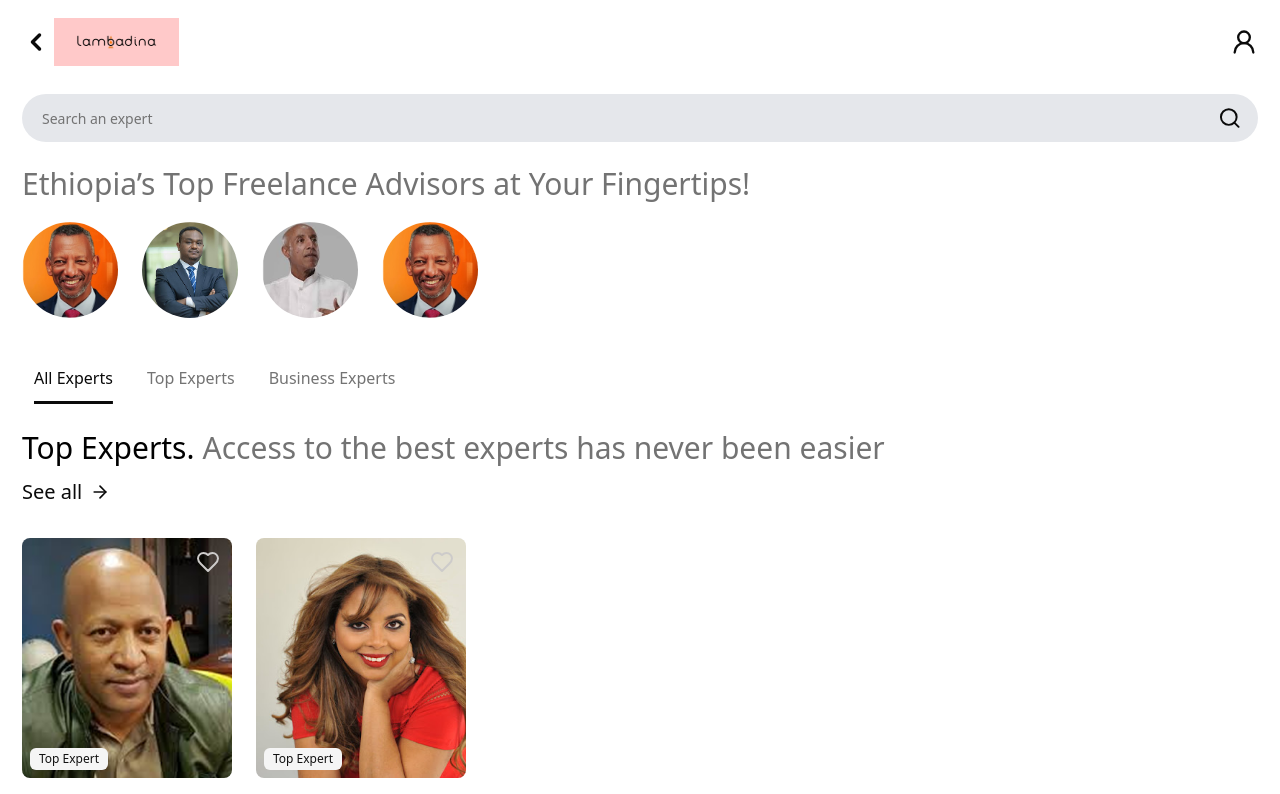
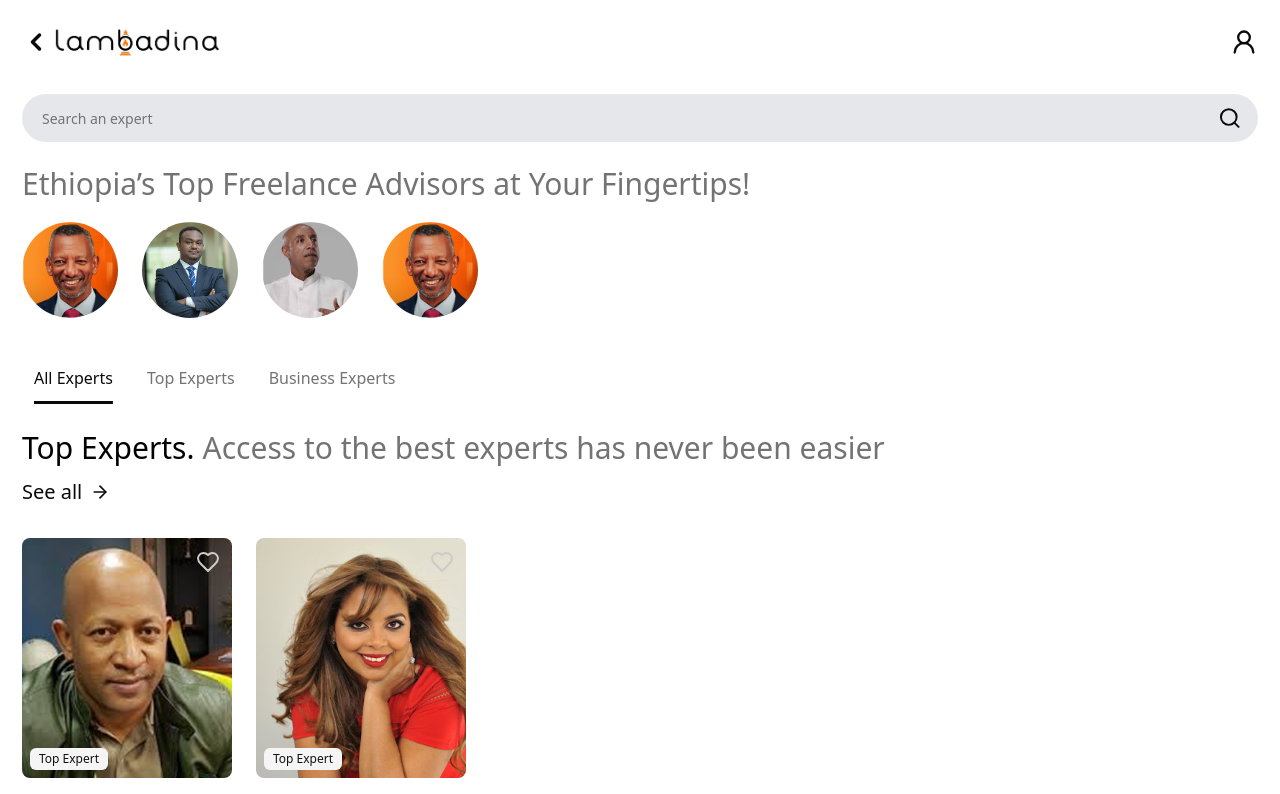
Before and after one commit to KALU-c/lambadina, a React (Vite) app: page / in a window 1280 px wide. Shown: the top 794 px of the page. Built offline with nearby package versions, Linux system fonts and the light colour scheme.

Commit message:
feat: add react-router, update Navbar logo source and Footer text color

```diff
--- a/package.json
+++ b/package.json
@@ -22,6 +22,7 @@
     "lucide-react": "^0.507.0",
     "react": "^19.1.0",
     "react-dom": "^19.1.0",
+    "react-router": "^7.5.3",
     "simple-icons": "^14.12.3",
     "tailwind-merge": "^3.2.0",
     "tailwindcss": "^4.1.5"
--- a/src/App.tsx
+++ b/src/App.tsx
@@ -1,29 +1,16 @@
-import Footer from './components/Footer'
+import { BrowserRouter, Route, Routes } from 'react-router'
 import Home from './components/Home'
-import Navbar from './components/Navbar'
-import { Button } from './components/ui/button'
-import { Input } from './components/ui/input'
+import Details from './components/Details'
 
 function App() {
 
   return (
-    <main className='pt-[10px] flex flex-col'>
-      <div className='px-[22px] flex flex-col space-y-5 mb-10'>
-        <Navbar />
-        <Home />
-      </div>
-      <div className="flex flex-col justify-center gap-6 bg-[url('/bg.jpg')] h-[380px] w-full px-10">
-        <p className="text-3xl text-center text-white">Sign up free as a client or advisor</p>
-
-        <div className="flex flex-col gap-3">
-          <Input className='bg-white h-16 focus-visible:right-0 shadow-none' placeholder='Enter your email' type='email' />
-          <Button className='h-14 bg-[#FFB000] text-lg'>
-            Submit
-          </Button>
-        </div>
-      </div>
-      <Footer />
-    </main>
+    <BrowserRouter>
+      <Routes>
+        <Route path='/' element={<Home />} />
+        <Route path='/experts/:expertName' element={<Details />} />
+      </Routes>
+    </BrowserRouter>
   )
 }
 
--- /dev/null
+++ b/src/components/Details/index.tsx
@@ -0,0 +1,12 @@
+import { useParams } from "react-router"
+
+const Details = () => {
+  const { expertName } = useParams();
+  return (
+    <div>
+      {expertName}
+    </div>
+  )
+}
+
+export default Details
--- a/src/components/Footer.tsx
+++ b/src/components/Footer.tsx
@@ -58,8 +58,8 @@ const Footer = () => {
 
       <Separator className='bg-[#D8D8D8]' />
 
-      <span className='text-sm font-light'>
-        @ Lambadina 2025 {new Date().getFullYear()}. All rights reserved
+      <span className='text-sm font-light text-[#E8E4DF]'>
+        @ Lambadina {new Date().getFullYear()}. All rights reserved
       </span>
     </div>
   )
--- /dev/null
+++ b/src/components/Home/HomeLayout.tsx
@@ -0,0 +1,69 @@
+import { Tabs, TabsList, TabsTrigger } from "@/components/ui/tabs"
+import ExpertsCard from "./layout/experts-card"
+import SectionIndicator from "./layout/section-indicator"
+import Business from "./Business"
+import Wellness from "./Wellness"
+import LegalAndCompliance from "./LegalAndCompliance"
+import TechAndDigital from "./TechAndDigital"
+import CreativeAndMedia from "./CreativeAndMedia"
+import SearchExperts from "./layout/search-experts"
+import ExpertsCarousel from "./layout/experts-carousel"
+import { Separator } from "@/components/ui/separator"
+import CTA from "./CTA"
+
+const HomeLayout = () => {
+  return (
+    <div className="flex flex-col space-y-4">
+      <SearchExperts />
+      <ExpertsCarousel />
+
+      {/* Experts Tab */}
+      <div>
+        <Tabs defaultValue="all-experts" className="w-full">
+          <TabsList className="bg-transparent">
+            <TabsTrigger value="all-experts">All Experts</TabsTrigger>
+            <TabsTrigger value="top-experts">Top Experts</TabsTrigger>
+            <TabsTrigger value="business-experts">Business Experts</TabsTrigger>
+          </TabsList>
+          {/* <TabsContent value="all-experts">All experts</TabsContent>
+          <TabsContent value="top-experts">Top Experts</TabsContent>
+          <TabsContent value="business-experts">Business Experts</TabsContent> */}
+        </Tabs>
+
+      </div>
+
+      <SectionIndicator
+        highlightMainText={false}
+        mainText="Top Experts."
+        text="Access to the best experts has never been easier"
+      />
+
+      <div className="flex flex-row gap-6 overflow-x-auto scrollbar-hide py-2 -mx-[22px] px-[22px]">
+        <ExpertsCard
+          src="/images/p4-lg.png"
+          name="Dr. Mihret Debebe"
+          price={7000}
+          description="Dr. Mehret is a well-known practicing psychiatrist and an author of two books"
+        />
+        <ExpertsCard
+          src="/images/p5-lg.png"
+          name="Helen Mesfin"
+          price={5000}
+          description="Lorem ipsum dolor sit, amet consectetur adipisicing elit. Beatae, doloribus."
+        />
+      </div>
+
+      <Business />
+      <Wellness />
+      <LegalAndCompliance />
+      <TechAndDigital />
+      <CreativeAndMedia />
+
+      <Separator orientation="horizontal" className="border" />
+
+      <CTA />
+    </div>
+  )
+}
+
+export default HomeLayout
--- a/src/components/Home/index.tsx
+++ b/src/components/Home/index.tsx
@@ -1,68 +1,28 @@
-import { Tabs, TabsList, TabsTrigger } from "@/components/ui/tabs"
-import ExpertsCard from "./layout/experts-card"
-import SectionIndicator from "./layout/section-indicator"
-import Business from "./Business"
-import Wellness from "./Wellness"
-import LegalAndCompliance from "./LegalAndCompliance"
-import TechAndDigital from "./TechAndDigital"
-import CreativeAndMedia from "./CreativeAndMedia"
-import SearchExperts from "./layout/search-experts"
-import ExpertsCarousel from "./layout/experts-carousel"
-import { Separator } from "@/components/ui/separator"
-import CTA from "./CTA"
+import Navbar from '../Navbar'
+import { Input } from '../ui/input'
+import { Button } from '../ui/button'
+import Footer from '../Footer'
+import HomeLayout from './HomeLayout'
 
 const Home = () => {
   return (
-    <div className="flex flex-col space-y-4">
-      <SearchExperts />
-      <ExpertsCarousel />
+    <main className='pt-[10px] flex flex-col'>
+      <div className='px-[22px] flex flex-col space-y-5 mb-10'>
+        <Navbar />
+        <HomeLayout />
+      </div>
+      <div className="flex flex-col justify-center gap-6 bg-[url('/bg.jpg')] h-[380px] w-full px-10">
+        <p className="text-3xl text-center text-white">Sign up free as a client or advisor</p>
 
-      {/* Experts Tab */}
-      <div>
-        <Tabs defaultValue="all-experts" className="w-full">
-          <TabsList className="bg-transparent">
-            <TabsTrigger value="all-experts">All Experts</TabsTrigger>
-            <TabsTrigger value="top-experts">Top Experts</TabsTrigger>
-            <TabsTrigger value="business-experts">Business Experts</TabsTrigger>
-          </TabsList>
-          {/* <TabsContent value="all-experts">All experts</TabsContent>
-          <TabsContent value="top-experts">Top Experts</TabsContent>
-          <TabsContent value="business-experts">Business Experts</TabsContent> */}
-        </Tabs>
-
+        <div className="flex flex-col gap-3">
+          <Input className='bg-white h-16 focus-visible:right-0 shadow-none' placeholder='Enter your email' type='email' />
+          <Button className='h-14 bg-[#FFB000] text-lg'>
+            Submit
+          </Button>
+        </div>
       </div>
-
-      <SectionIndicator
-        highlightMainText={false}
-        mainText="Top Experts."
-        text="Access to the best experts has never been easier"
-      />
-
-      <div className="flex flex-row gap-6 overflow-x-auto scrollbar-hide py-2 -mx-[22px] px-[22px]">
-        <ExpertsCard
-          src="/images/p4-lg.png"
-          name="Dr. Mihret Debebe"
-          price={7000}
-          description="Dr. Mehret is a well-known practicing psychiatrist and an author of two books"
-        />
-        <ExpertsCard
-          src="/images/p5-lg.png"
-          name="Helen Mesfin"
-          price={5000}
-          description="Lorem ipsum dolor sit, amet consectetur adipisicing elit. Beatae, doloribus."
-        />
-      </div>
-
-      <Business />
-      <Wellness />
-      <LegalAndCompliance />
-      <TechAndDigital />
-      <CreativeAndMedia />
-
-      <Separator orientation="horizontal" className="border" />
-
-      <CTA />
-    </div>
+      <Footer />
+    </main>
   )
 }
 
--- a/src/components/Navbar.tsx
+++ b/src/components/Navbar.tsx
@@ -6,9 +6,9 @@ const Navbar = () => {
       <div className="flex flex-row gap-1 items-center">
         <ChevronLeft size={28} strokeWidth={3} />
         <img
-          src="/logo.svg"
+          src="/logo.png"
           alt="lambadina logo"
-          className="h-12 bg-red-200"
+          className="h-7"
         />
       </div>
 
```
Also changed, not shown: public/logo.png (added), 1 other file (tests, documents, lock files or other folders).
